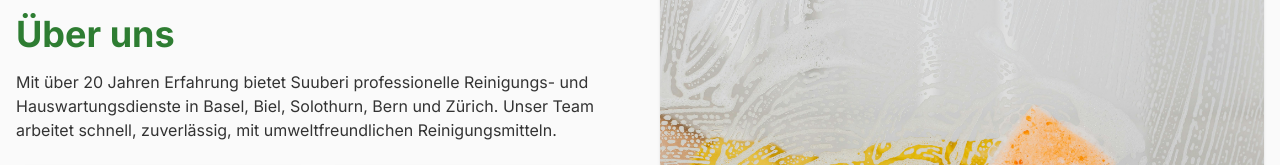
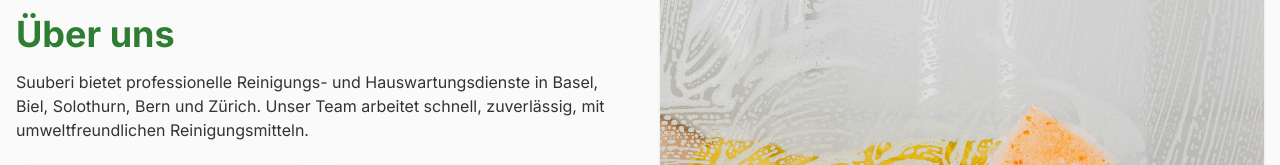
Before and after one commit to reinigungsuuberi/reinigung-suuberi-ch, a Next.js app: page / in a window 1280 px wide. Shown: the part 787-952 px from the top of the page. Built offline with nearby package versions, Linux system fonts and the light colour scheme.

Commit message:
Update AboutSection.tsx

```diff
--- a/src/components/AboutSection.tsx
+++ b/src/components/AboutSection.tsx
@@ -11,7 +11,7 @@
           <div>
             <SectionHeading title="Über uns" align="left" />
             <p className="mt-4 text-[var(--foreground)]">
-              Mit über 20 Jahren Erfahrung bietet Suuberi professionelle
+              Suuberi bietet professionelle
               Reinigungs- und Hauswartungsdienste in Basel, Biel, Solothurn,
               Bern und Zürich. Unser Team arbeitet schnell, zuverlässig,
               mit umweltfreundlichen Reinigungsmitteln.
```
